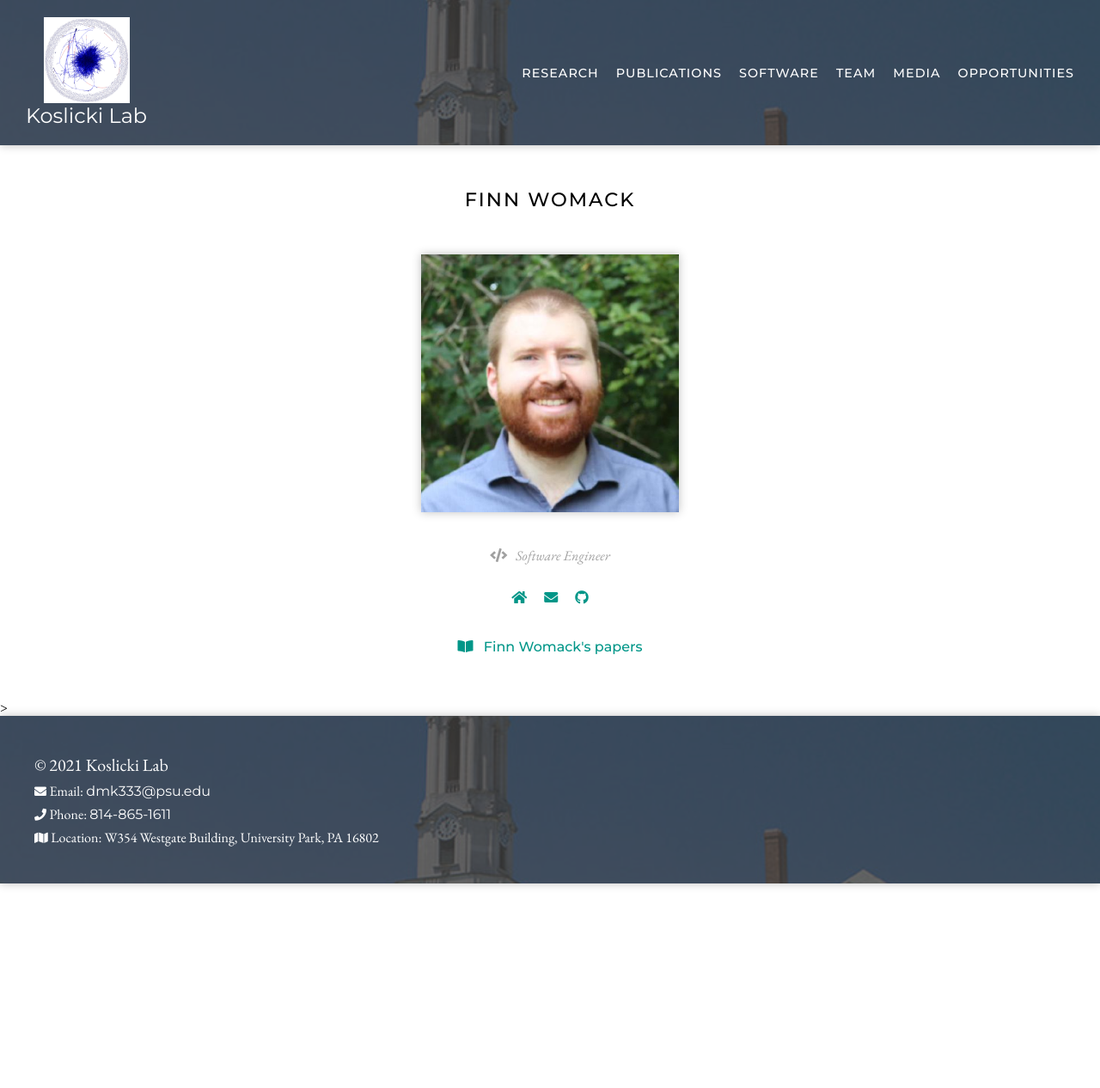
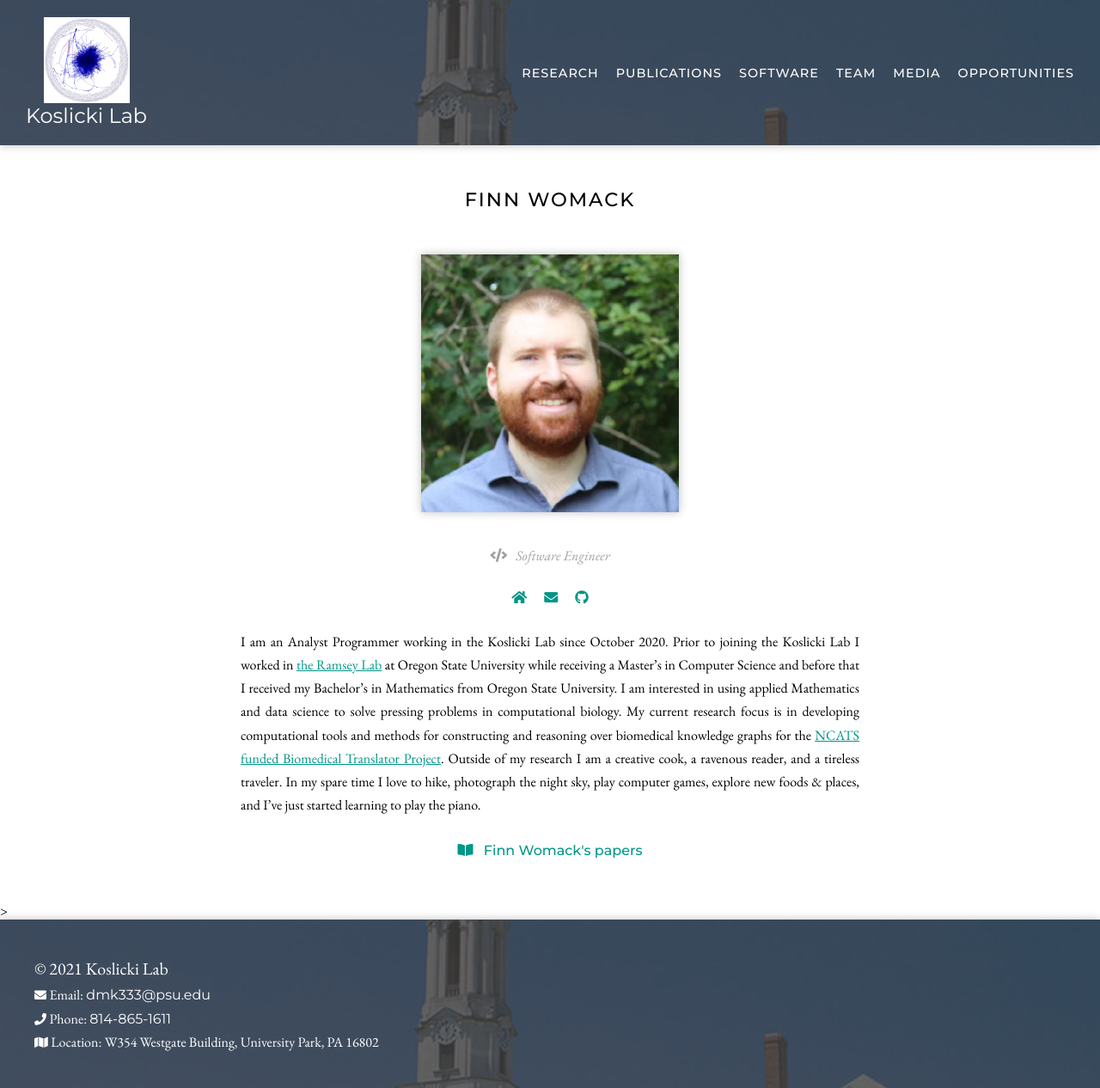
Before and after one commit to mohsenht/Koslicki-lab-PSU, a Jekyll site: the page built from _members/finn-womack.md, in a window 1280 px wide. Shown: the whole page at 86% size. Built offline with Jekyll 4.4.1, drawn with Linux system fonts in a browser that asks for light colours; nearby versions of some CDN libraries.

Commit message:
add Finn blurb

```diff
--- a/_members/finn-womack.md
+++ b/_members/finn-womack.md
@@ -25,3 +25,6 @@ github: finnagin ## your github account if you like to put it on your profile
 
 ---
 [comment]: Fill out your description below
+
+I am an Analyst Programmer working in the Koslicki Lab since October 2020. Prior to joining the Koslicki Lab I worked in [the Ramsey Lab](https://lab.saramsey.org/) at Oregon State University while receiving a Master's in Computer Science and before that I received my Bachelor's in Mathematics from Oregon State University. I am interested in using applied Mathematics and data science to solve pressing problems in computational biology. My current research focus is in developing computational tools and methods for constructing and reasoning over biomedical knowledge graphs for the [NCATS funded Biomedical Translator Project](https://ncats.nih.gov/translator).
+Outside of my research I am a creative cook, a ravenous reader, and a tireless traveler. In my spare time I love to hike, photograph the night sky, play computer games, explore new foods & places, and I've just started learning to play the piano.
```
